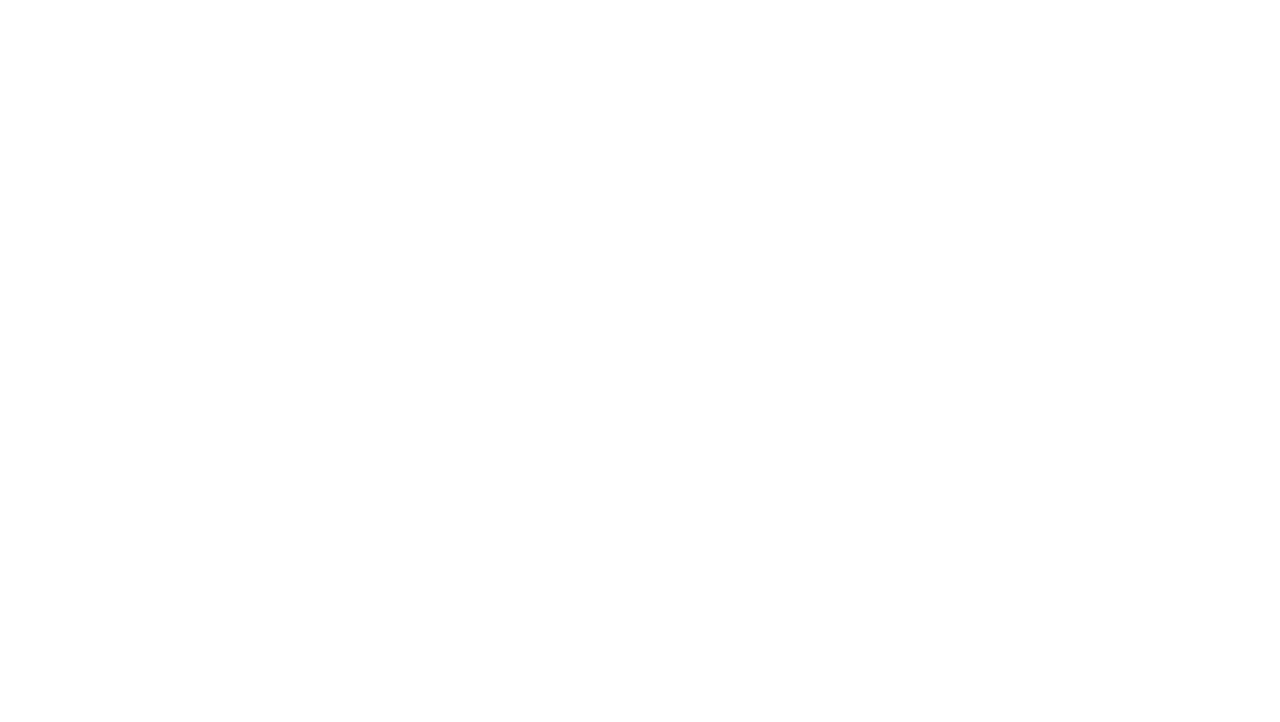
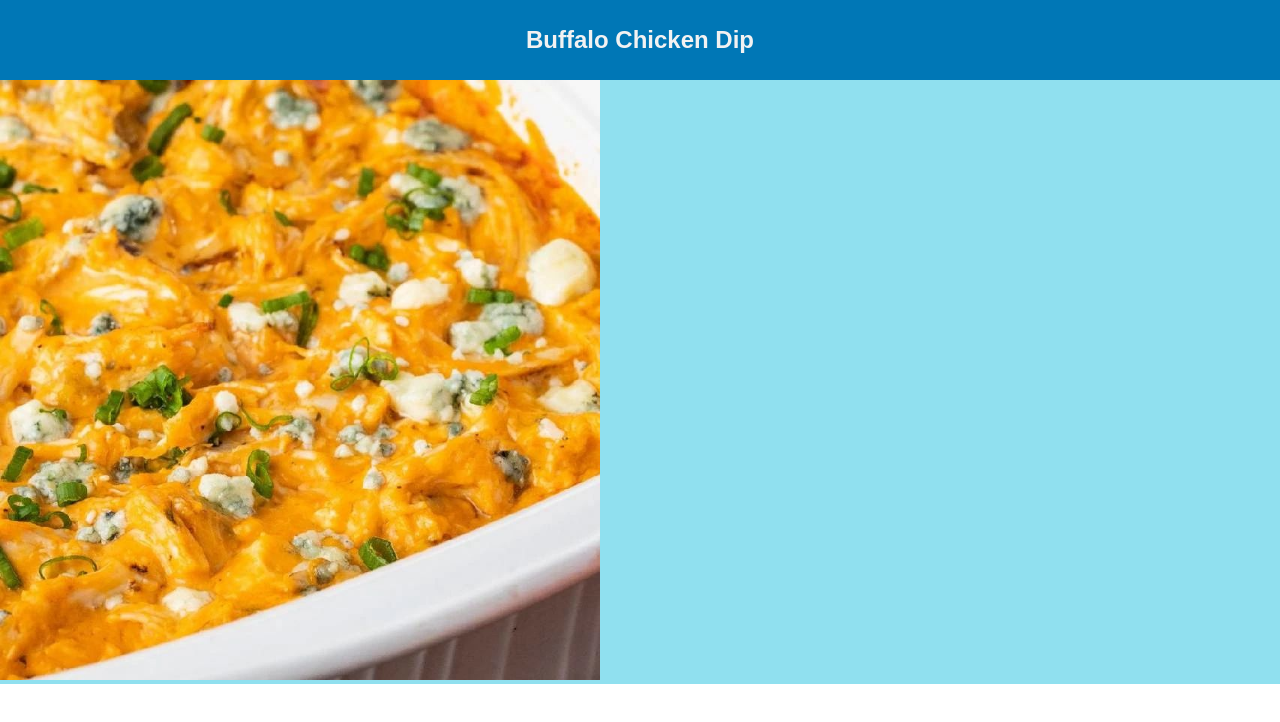
Before and after one commit to ljrobison/odin-recipes, a plain HTML site: page recipes/buffalo-chicken-dip.html in a window 1280 px wide. Drawn offline with Linux system fonts and the light colour scheme.

Commit message:
Added buffalo chicken dip recipe

```diff
--- a/recipes/buffalo-chicken-dip.html
+++ b/recipes/buffalo-chicken-dip.html
@@ -4,7 +4,19 @@
     <meta charset="UTF-8" />
     <meta http-equiv="X-UA-Compatible" content="IE=edge" />
     <meta name="viewport" content="width=device-width, initial-scale=1.0" />
-    <title>Document</title>
+
+    <link rel="stylesheet" href="../styles.css" />
+
+    <meta name="theme-color" content="#fafafa" />
+    <title>Buffalo Chicken Dip</title>
   </head>
-  <body></body>
+  <body>
+    <div class="container">
+      <div class="header">
+        <h1 align="center">Buffalo Chicken Dip</h1>
+      </div>
+      <div class="container" id="recipe"></div>
+      <img src="../images/buffalo-chicken-dip.jpg" width="600" />
+    </div>
+  </body>
 </html>
```
